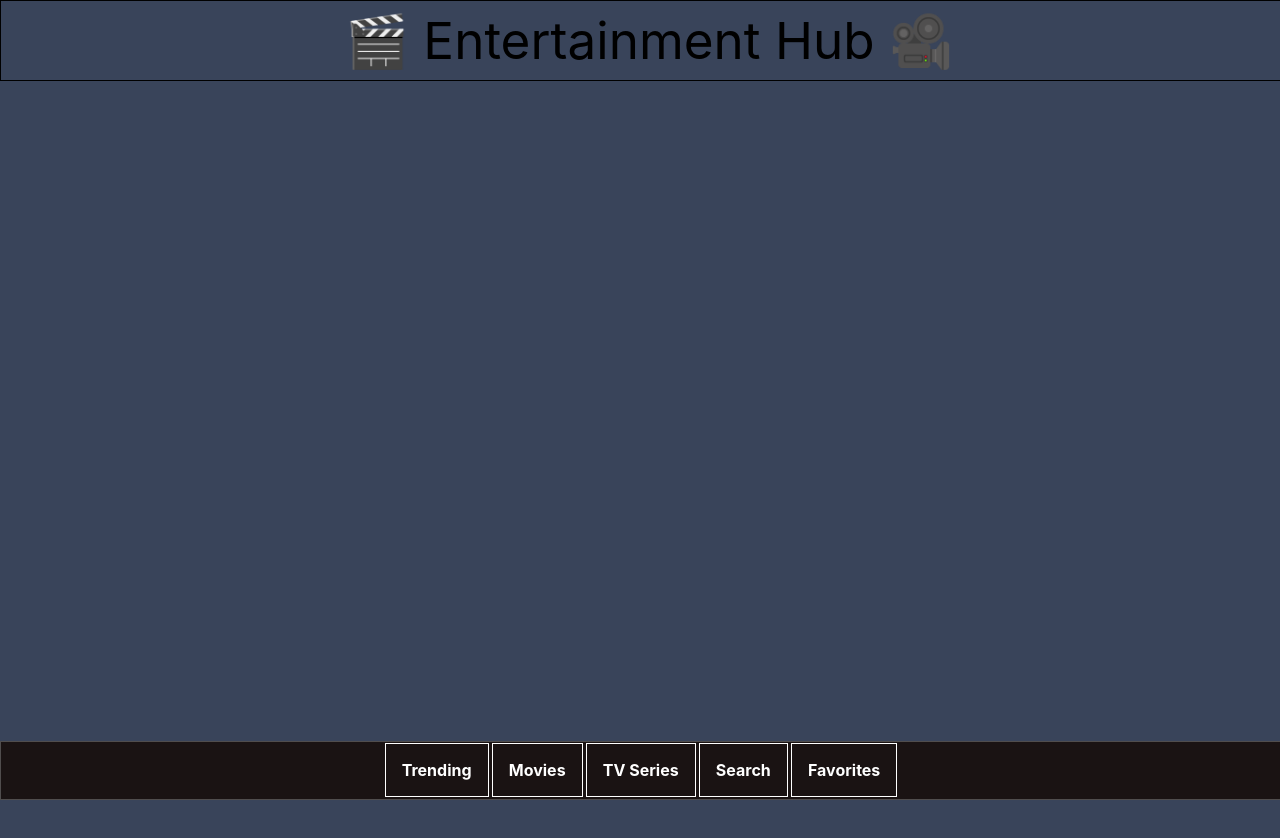
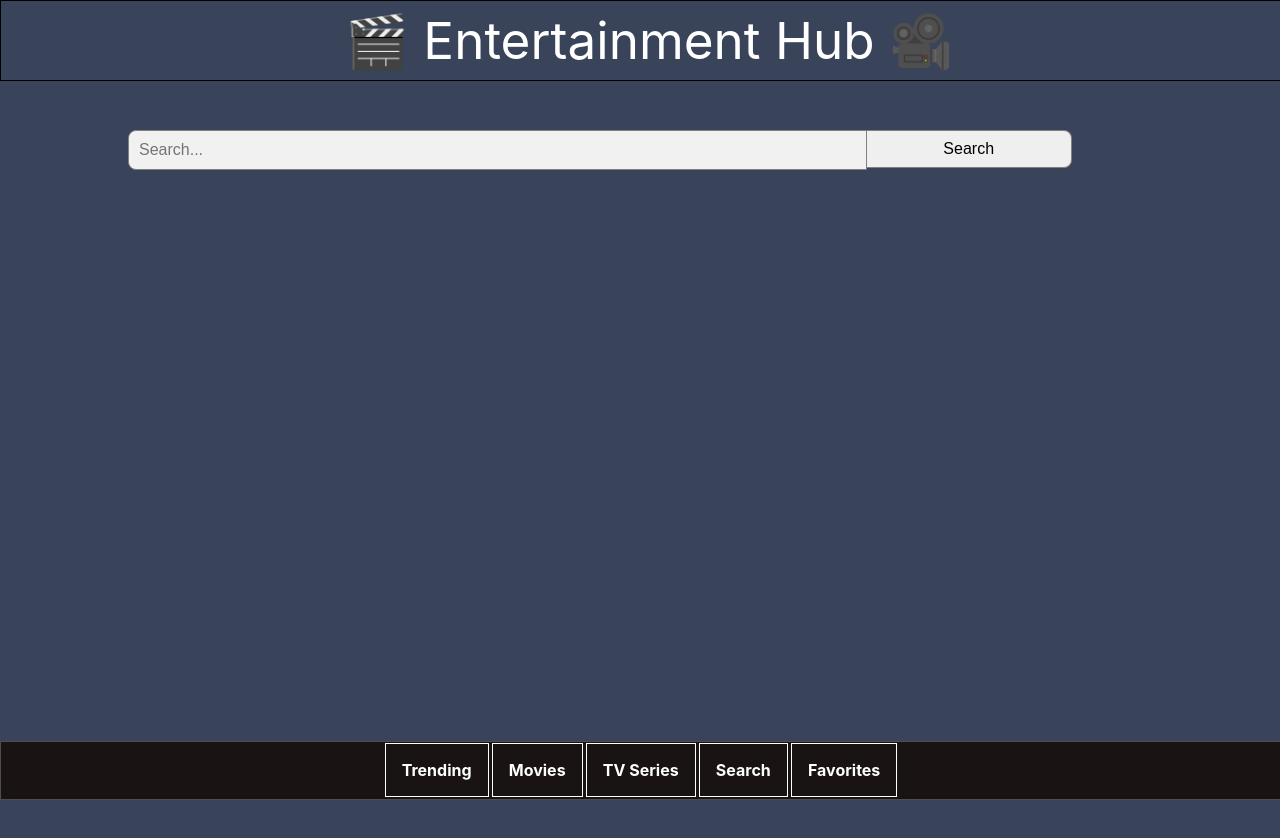
Before and after one commit to bonfacemasira/entertainment-hub, a React (Create React App) app: page /search in a window 1280 px wide. Shown: the top 838 px of the page. Built offline with nearby package versions, Linux system fonts and the light colour scheme.

Commit message:
add the search bar  to the search route

```diff
--- a/package.json
+++ b/package.json
@@ -3,6 +3,9 @@
   "version": "0.1.0",
   "private": true,
   "dependencies": {
+    "@fortawesome/fontawesome-svg-core": "^6.1.2",
+    "@fortawesome/free-solid-svg-icons": "^6.1.2",
+    "@fortawesome/react-fontawesome": "^0.2.0",
     "@testing-library/jest-dom": "^5.16.4",
     "@testing-library/react": "^13.3.0",
     "@testing-library/user-event": "^13.5.0",
--- a/src/components/Header/Header.css
+++ b/src/components/Header/Header.css
@@ -13,5 +13,6 @@
     place-content: center;
 }
 .title{
+    color: white;
     cursor: pointer;
 }
--- a/src/pages/Search/Search.css
+++ b/src/pages/Search/Search.css
@@ -0,0 +1,31 @@
+form.search{
+    margin-top: 0.5rem;
+    width: 80%;
+    margin: auto;
+    height: inherit;
+  }
+
+  form.search > input[type=text] {
+    padding: 10px;
+    font-size: 1rem;
+    border: 1px solid grey;
+    float: left;
+    width: 70%;
+    background: #f1f1f1;
+    height: inherit;
+    border-radius: 8px 0 0 8px;
+  }
+
+  form.search > button {
+    height: inherit;
+    float: left;
+    width: 20%;
+    padding: 9px 0;
+    /* background: #2196F3; */
+    color: black;
+    font-size: 1rem;
+    border: 1px solid grey;
+    border-left: none;
+    cursor: pointer;
+    border-radius: 0 8px 8px 0;
+  }
--- a/src/pages/Search/Search.js
+++ b/src/pages/Search/Search.js
@@ -1,9 +1,17 @@
-import React from 'react';
+import React, { useState, useEffect } from 'react';
 import './Search.css';
+import SingleContent from '../../components/SingleContent/SingleContent';
 
 function Search() {
+    const [searchQuery, setSearchQuery] = useState('');
+
     return(
-        <div className="search"></div>
+        <div className="search">
+            <form className="search">
+                <input type="text" className="search-input" placeholder="Search..." />
+                <button>Search</button>
+            </form>
+        </div>
     )
 }
 
```
Also changed, not shown: 1 other file (tests, documents, lock files or other folders).
